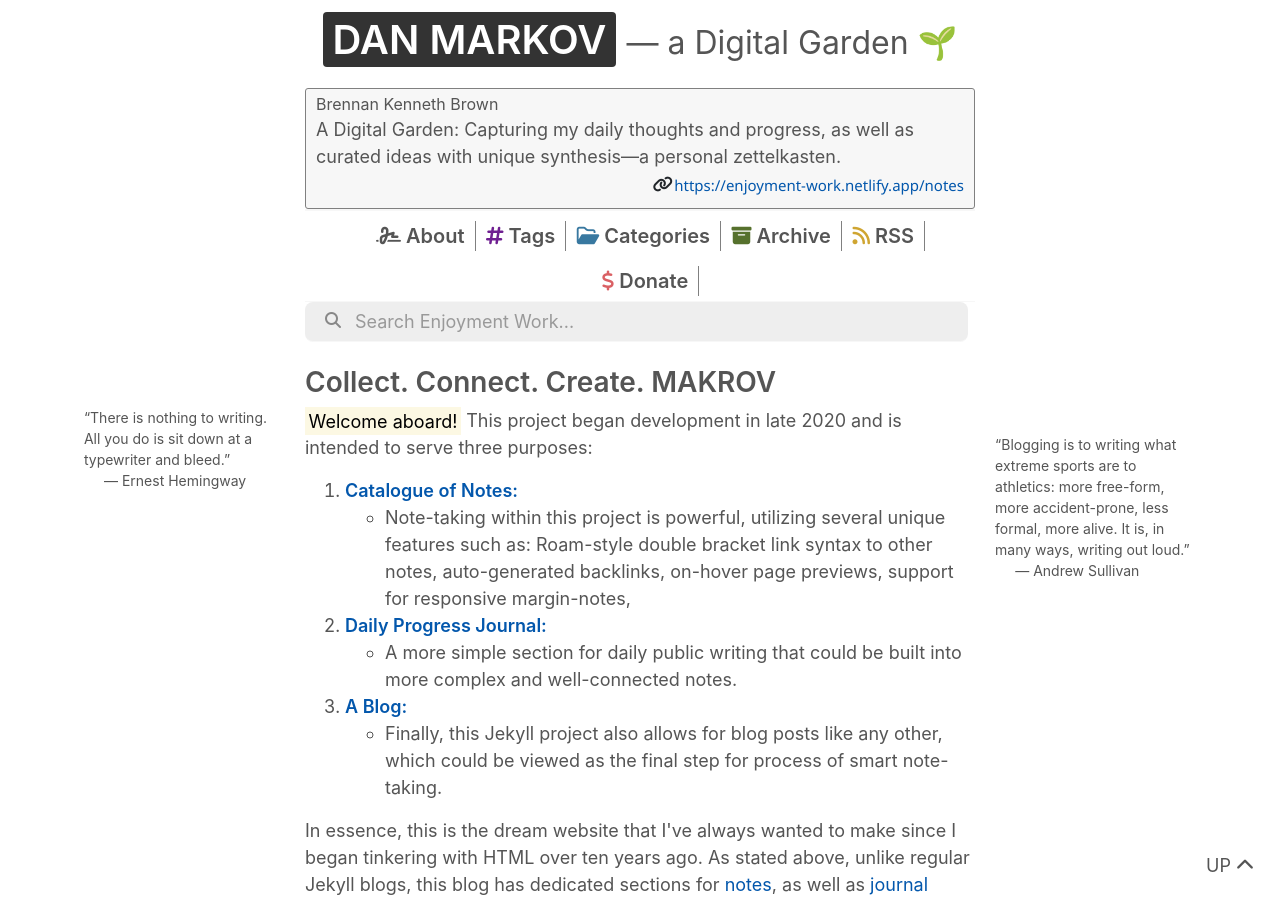
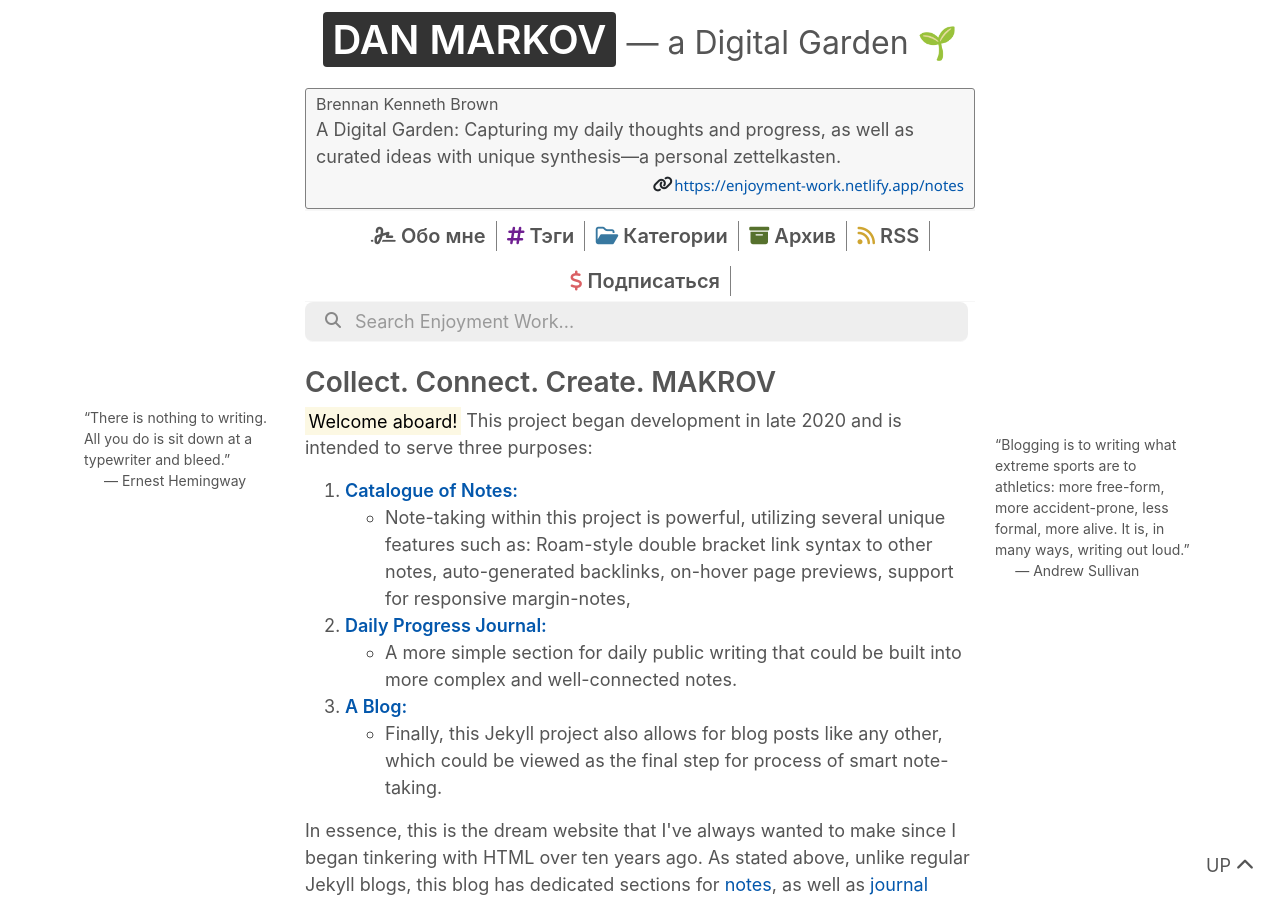
Before and after one commit to themarkoff/themarkoff.github.io, a Jekyll site: the page built from index.md, in a window 1280 px wide and 900 px high. Built offline with Jekyll 4.4.1, drawn with Linux system fonts in a browser that asks for light colours; nearby versions of some CDN libraries.

Commit message:
Update header.html

```diff
--- a/_includes/header.html
+++ b/_includes/header.html
@@ -29,25 +29,25 @@
         <div class="about">
             <a " href="/about">
                 <i class=" fas fa-signature"></i>
-                About
+                Обо мне
             </a>
         </div>
         <div class="hashtags">
             <a " href="/tags">
                 <i class=" fas fa-hashtag"></i>
-                Tags
+                Тэги
             </a>
         </div>
         <div class="categories">
             <a " href="/categories">
                 <i class=" far fa-folder-open"></i>
-                Categories
+                Категории
             </a>
         </div>
         <div class="archive">
             <a " href="/archive">
                 <i class=" fas fa-archive"></i>
-                Archive
+                Архив
             </a>
         </div>
         <div class="rss">
@@ -59,7 +59,7 @@
         <div class="donate">
             <a href="{{ site.donate_link }}" ">
                 <i class=" fas fa-dollar-sign"></i>
-                Donate
+                Подписаться
             </a>
         </div>
     </div>
```
